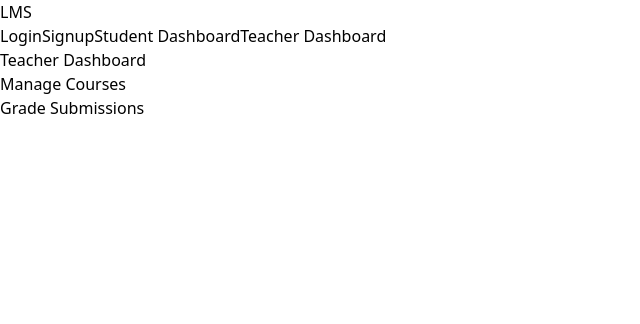
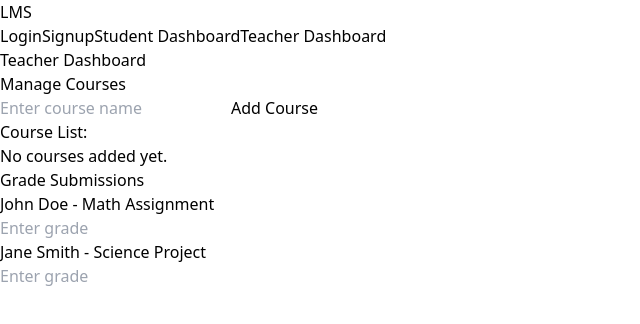
Before and after one commit to LearningManagementSystem123/Front_End, a React (Vite) app: page /teacher-dashboard in a window 1280 px wide. Shown: the top 324 px of the page, without its empty margins (0-640 px from the left). Built offline with nearby package versions, Linux system fonts and the light colour scheme.

Commit message:
contant for example teacher

```diff
--- a/src/pages/TeacherDashboard.jsx
+++ b/src/pages/TeacherDashboard.jsx
@@ -1,18 +1,86 @@
-
+import  { useState } from 'react';
 
 const TeacherDashboard = () => {
+  const [courses, setCourses] = useState([]);
+  const [courseName, setCourseName] = useState('');
+  const [submissions, setSubmissions] = useState([
+    { studentName: 'John Doe', assignment: 'Math Assignment', grade: '' },
+    { studentName: 'Jane Smith', assignment: 'Science Project', grade: '' },
+  ]);
+
+  // Function to add a course
+  const addCourse = () => {
+    if (courseName.trim()) {
+      setCourses([...courses, courseName]);
+      setCourseName('');
+    }
+  };
+
+  // Function to handle grading
+  const handleGradeChange = (index, grade) => {
+    const updatedSubmissions = [...submissions];
+    updatedSubmissions[index].grade = grade;
+    setSubmissions(updatedSubmissions);
+  };
+
   return (
     <div className="container mx-auto p-6">
       <h2 className="text-3xl font-semibold mb-4">Teacher Dashboard</h2>
       <div className="grid grid-cols-1 md:grid-cols-2 lg:grid-cols-3 gap-6">
+
+        {/* Manage Courses Section */}
         <div className="bg-white shadow-lg rounded-lg p-4">
-          <h3 className="text-xl font-bold">Manage Courses</h3>
-          {/* Add course management content here */}
+          <h3 className="text-xl font-bold mb-2">Manage Courses</h3>
+          <input
+            type="text"
+            className="border p-2 w-full mb-2"
+            placeholder="Enter course name"
+            value={courseName}
+            onChange={(e) => setCourseName(e.target.value)}
+          />
+          <button
+            className="bg-blue-500 text-white px-4 py-2 rounded"
+            onClick={addCourse}
+          >
+            Add Course
+          </button>
+          <div className="mt-4">
+            <h4 className="text-lg font-semibold">Course List:</h4>
+            {courses.length === 0 ? (
+              <p className="text-gray-500">No courses added yet.</p>
+            ) : (
+              <ul className="list-disc ml-5">
+                {courses.map((course, index) => (
+                  <li key={index} className="mt-1">
+                    {course}
+                  </li>
+                ))}
+              </ul>
+            )}
+          </div>
         </div>
+
+        {/* Grade Submissions Section */}
         <div className="bg-white shadow-lg rounded-lg p-4">
-          <h3 className="text-xl font-bold">Grade Submissions</h3>
-          {/* Add grading content here */}
+          <h3 className="text-xl font-bold mb-2">Grade Submissions</h3>
+          <div className="mt-2">
+            {submissions.map((submission, index) => (
+              <div key={index} className="border-b mb-4 pb-2">
+                <p className="text-lg font-semibold">
+                  {submission.studentName} - {submission.assignment}
+                </p>
+                <input
+                  type="text"
+                  className="border p-2 w-full mb-2"
+                  placeholder="Enter grade"
+                  value={submission.grade}
+                  onChange={(e) => handleGradeChange(index, e.target.value)}
+                />
+              </div>
+            ))}
+          </div>
         </div>
+
       </div>
     </div>
   );
```
